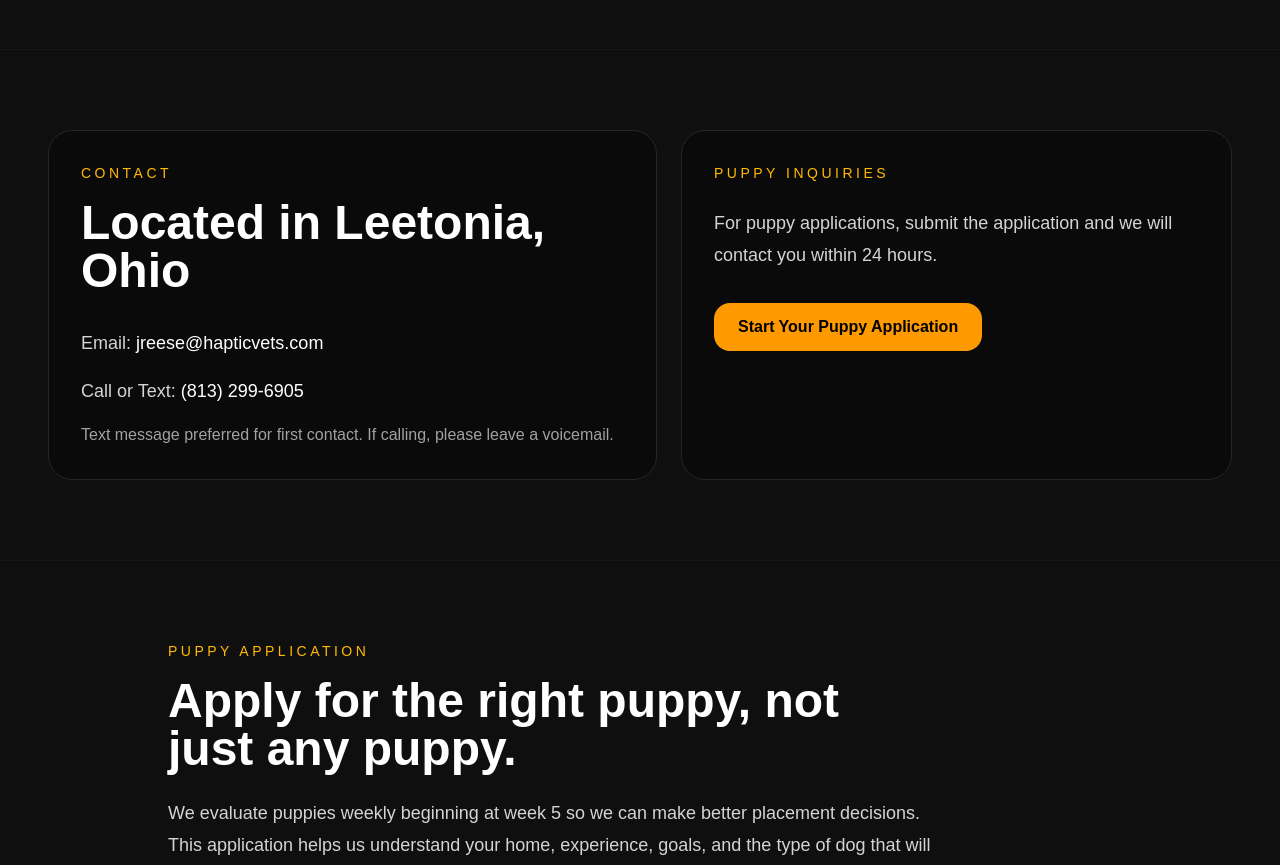
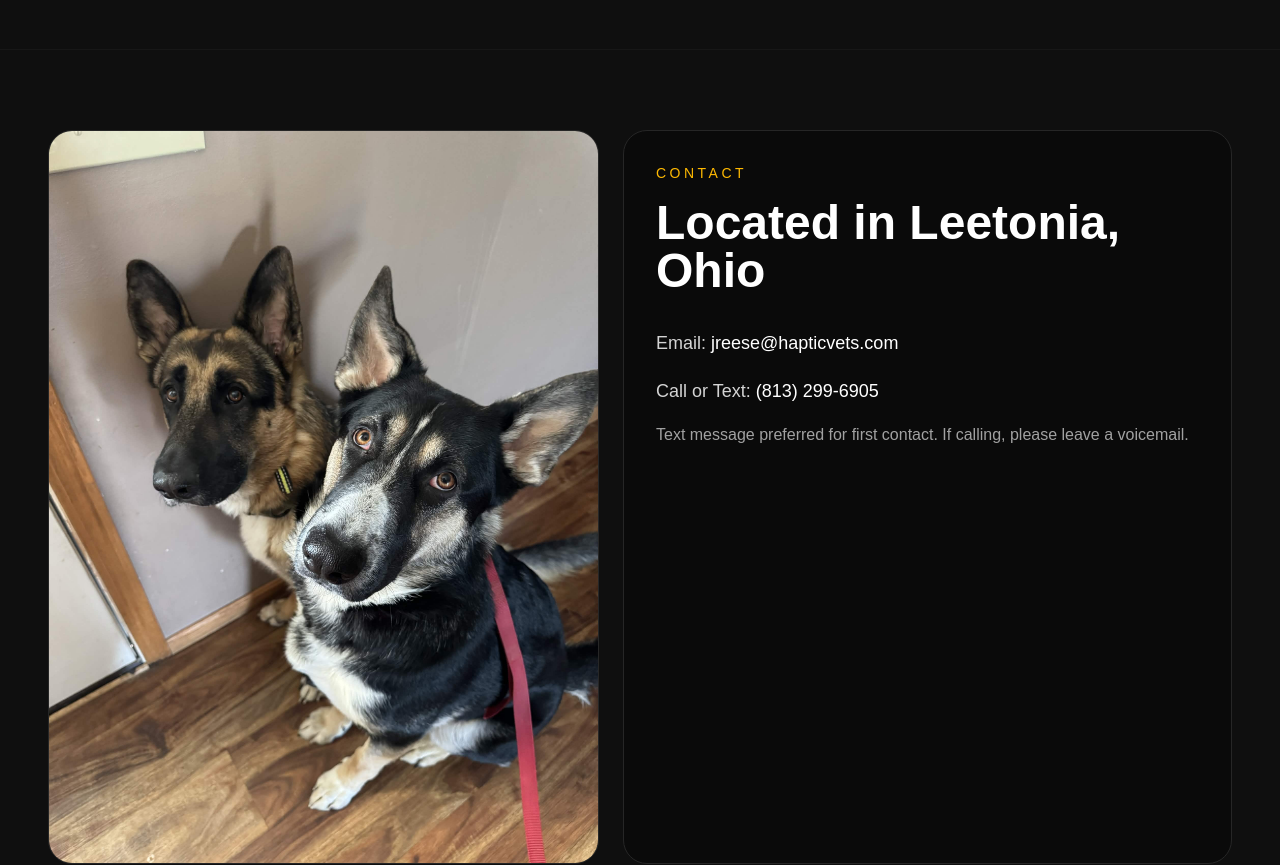
Before and after one commit to HapticVets/das-muller-website, a Next.js app: page / in a window 1280 px wide. Shown: the part 5700-6565 px from the top of the page. Built offline with nearby package versions, Linux system fonts and the light colour scheme; no server answers.

Commit message:
Add contact section dog image

```diff
--- a/src/components/HomePageClient.tsx
+++ b/src/components/HomePageClient.tsx
@@ -373,8 +373,16 @@ export default function HomePageClient() {
 
         <section className="border-t border-neutral-900 bg-neutral-900/40">
           <div className="mx-auto max-w-7xl px-6 py-20 md:px-10 lg:px-12">
-            <div className="grid gap-6 lg:grid-cols-[1.05fr_0.95fr]">
-              <article className="rounded-3xl border border-neutral-800 bg-neutral-950 p-8">
+            <div className="grid gap-6 lg:grid-cols-[0.95fr_1.05fr]">
+              <div className="order-1 overflow-hidden rounded-3xl border border-neutral-800 bg-neutral-950">
+                <img
+                  src="/images/gallery/calm-structured-companions.jpg"
+                  alt="Calm structured companion dogs"
+                  className="h-full min-h-80 w-full object-contain bg-neutral-950"
+                />
+              </div>
+
+              <article className="order-2 rounded-3xl border border-neutral-800 bg-neutral-950 p-8">
                 <p className="text-sm uppercase tracking-[0.25em] text-amber-400">
                   Contact
                 </p>
@@ -406,8 +414,9 @@ export default function HomePageClient() {
                   </p>
                 </div>
               </article>
+            </div>
 
-              <aside className="rounded-3xl border border-neutral-800 bg-neutral-950 p-8">
+            <aside className="mt-6 rounded-3xl border border-neutral-800 bg-neutral-950 p-8">
               <p className="text-sm uppercase tracking-[0.25em] text-amber-400">
                 Puppy Inquiries
               </p>
@@ -422,7 +431,6 @@ export default function HomePageClient() {
                 Start Your Puppy Application
               </a>
             </aside>
-            </div>
           </div>
         </section>
 
```
Also changed, not shown: public/images/gallery/calm-structured-companions.jpg (added). Lines whose indentation alone changed are shown as unchanged.
